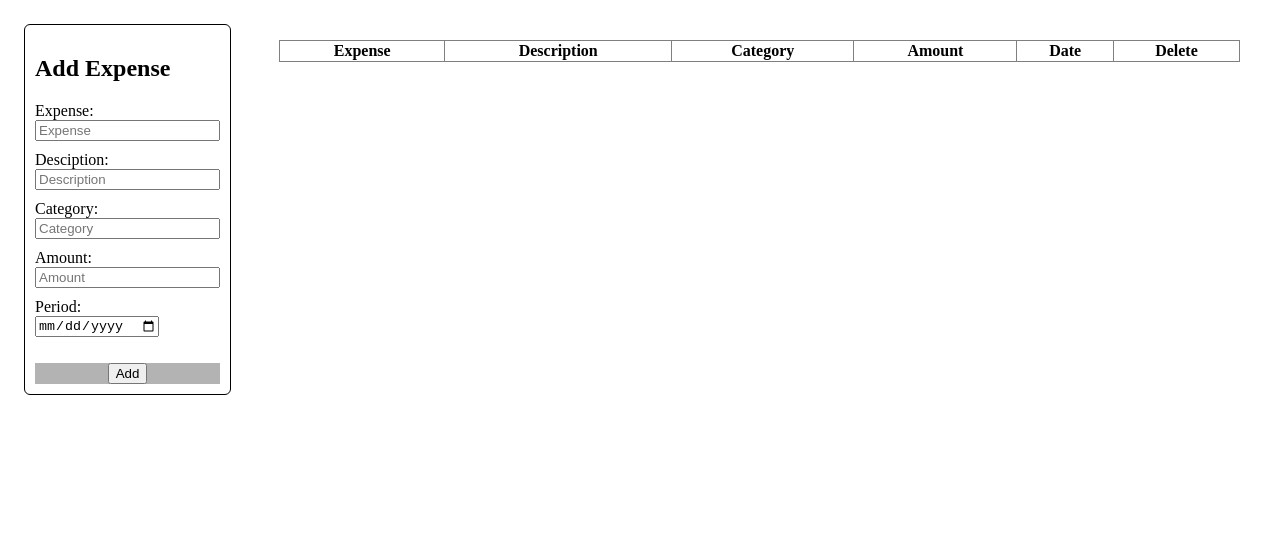
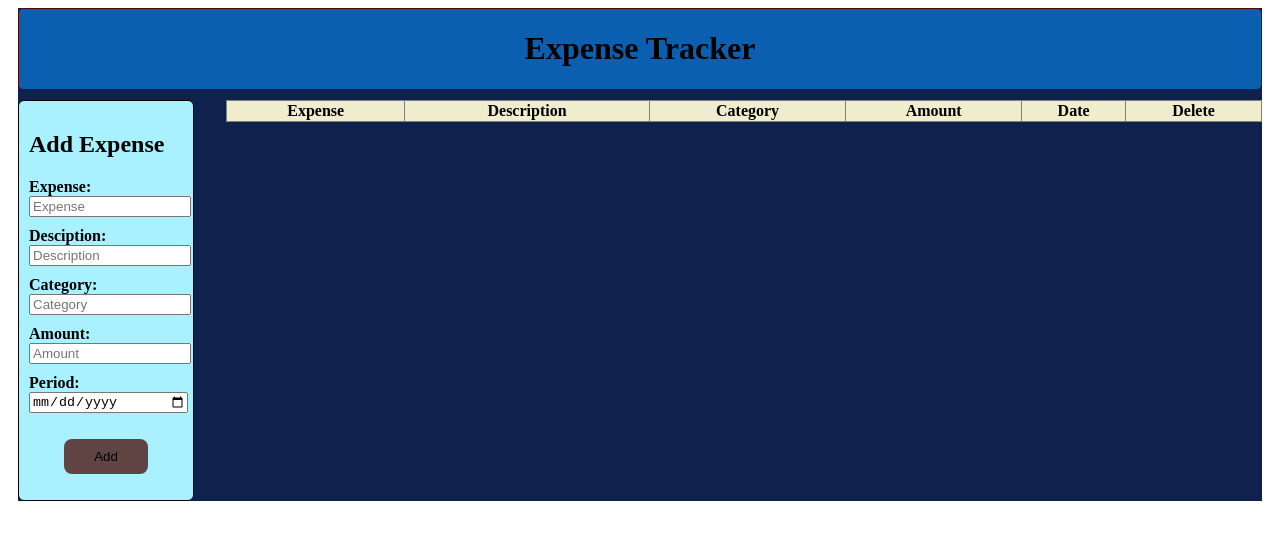
Before and after one commit to ChrisCodes-hub/Expense-Tracker-App, a React (Vite) app: page / in a window 1280 px wide. Shown: the top 540 px of the page. Built offline with nearby package versions, Linux system fonts and the light colour scheme.

Commit message:
added colors for better user experience

```diff
--- a/src/App.css
+++ b/src/App.css
@@ -1,37 +1,54 @@
 .form{
-    border: 1px solid ;
+    border: 1px solid;
+    background-color:#aaf1ff;
     padding: 10px;
     border-radius: 6px;
+    font-weight: bold;
+}
+.main-container{
+    margin: 0 10px;
+    background-color:#0f214d;
+}
+.box{
+    text-align: center;
+    border: 1px solid  hsl(0, 91%, 18%);
+    border-radius: 5px;
+    background-color:#0b5fb0;
+    font-family:serif;
+    margin-bottom: 10px;
 }
 .app-container{
     display: flex;
     gap: 2em;
-    padding: 1em;
     align-items: flex-start;
 }
 input{
     margin-bottom: 10px;
+    width: 100%;
 }
-input[type="text"] {
-    text-transform: capitalize;
-  }
 
 .button-container{
-    justify-content: center;
-    background: hsl(0,0%, 70%);
-    display: flex;
-    margin-top: 1em;
+    text-align: center;
+    background: hsl(0, 18%, 32%);
+    margin: 1rem auto;
+    padding: 10px 30px;
+    border: none;
+    display: block;
+    border-radius: 8px;
+    cursor: pointer;
 }
 .button-container:hover{
-    background: hsl(0,0%, 50%);
+    background: hsl(283, 94%, 36%);
 }
 .table-box{
     width: 100%;
     overflow-x: auto;
-    padding: 1rem;
+
 }
 .table-box table {
     width: 100%;
     border-collapse: collapse;
+    background-color: #efedce;
     text-align: center;
+
   }
--- a/src/App.jsx
+++ b/src/App.jsx
@@ -16,10 +16,17 @@ function App() {
   };
 
   return (
+    <>
+    <div className='main-container'>
+    <div className='box'>
+    <h1>Expense Tracker</h1>
+     </div>
     <div className='app-container'>
       <ExpenseForm onAdd={addExpense} />
       <ExpenseTable expenses={expenses} onDelete={deleteExpense} />
     </div>
+   </div>
+    </>
   )
 }
 
--- a/src/components/ExpenseForm.jsx
+++ b/src/components/ExpenseForm.jsx
@@ -63,9 +63,7 @@ function ExpenseForm({onAdd}) {
        value={date}
        onChange={(e) => setDate(capitalizeFirstLetter(e.target.value))} /><br />
 
-       <div className="button-container">
-          <button type="submit">Add</button>
-       </div>
+        <button className='button-container' type="submit">Add</button>
      </form>
    );
 
```
